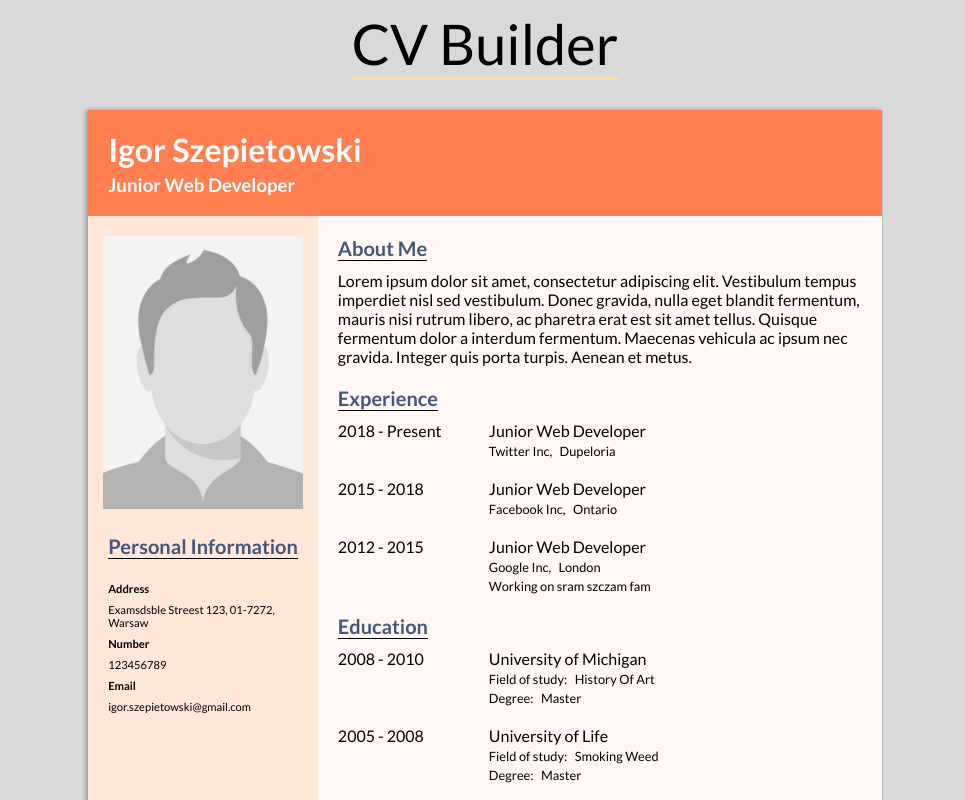
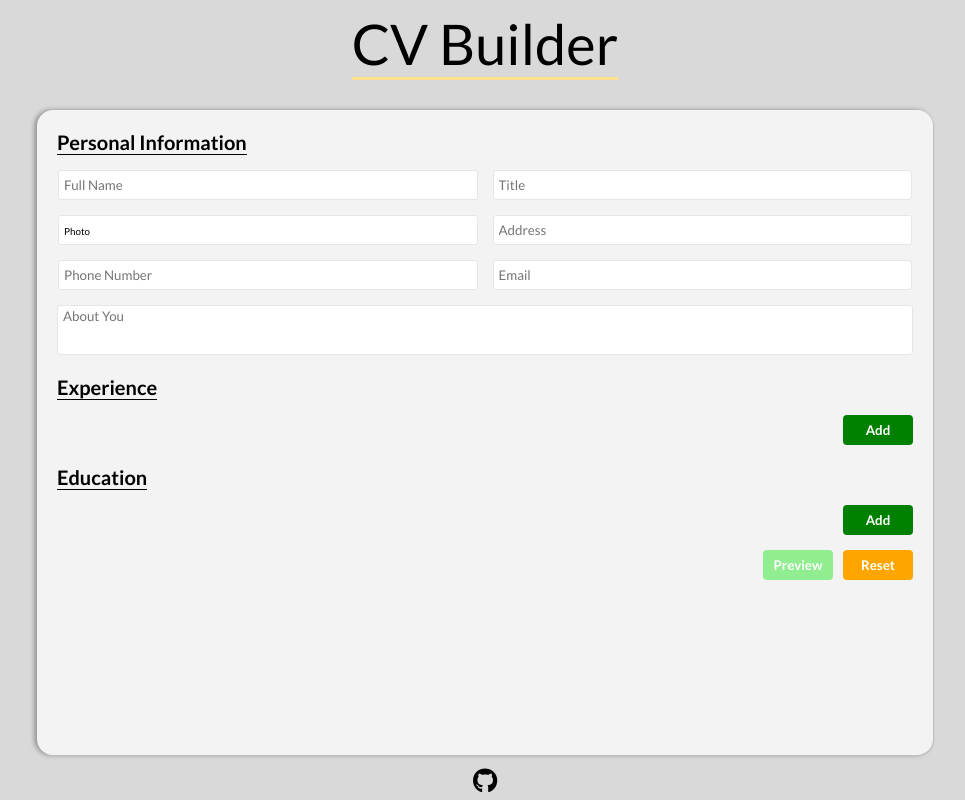
Before and after one commit to igips/cv-application, a React (Create React App) app: page / in a window 1280 px wide. Shown: the top 800 px of the page, without its empty margins (155-1120 px from the left). Built offline with nearby package versions, Linux system fonts and the light colour scheme.

Commit message:
Refactor education and experience render function

```diff
--- a/src/components/form.js
+++ b/src/components/form.js
@@ -8,14 +8,14 @@ import Education from "./Education";
 import Preview from "./Preview";
 import PrevRes from "./PrevRes";
 import emptyAvatar from "../img/emptyAvatar.png";
+import Button from "./Button";
 
 class Form extends React.Component {
 	constructor(props) {
 		super(props);
 
 		this.state = {
-			preview: true,
-			ExperienceForm: [],
+			preview: false,
 			EducationForm: [],
 			personalInfo: {
 				fullName: "",
@@ -38,15 +38,11 @@ class Form extends React.Component {
 		this.handleChangeEducation = this.handleChangeEducation.bind(this);
 		this.handleDeleteEducation = this.handleDeleteEducation.bind(this);
 		this.handleReset = this.handleReset.bind(this);
-		this.addStateFormExperience = this.addStateFormExperience.bind(this);
-		this.deleteFormExpereience = this.deleteFormExpereience.bind(this);
-		this.addStateFormEducation = this.addStateFormEducation.bind(this);
-		this.deleteFormEducation = this.deleteFormEducation.bind(this);
+		this.handlePreview = this.handlePreview.bind(this);
 	}
 
 	handleReset() {
 		this.setState({
-			ExperienceForm: [],
 			EducationForm: [],
 			personalInfo: {
 				fullName: "",
@@ -60,6 +56,21 @@ class Form extends React.Component {
 			experience: [],
 			education: [],
 		});
+	}
+
+	handlePreview() {
+		if(this.state.preview) {
+			this.setState({
+				...this.state,
+				preview: false,
+			});
+
+		} else {
+			this.setState({
+				...this.state,
+				preview: true,
+			});
+		}
 	}
 
 	handleChange(e) {
@@ -141,6 +152,8 @@ class Form extends React.Component {
 		});
 	}
 
+
+
 	handleChangeEducation(e, key) {
 		this.setState((state) => {
 			const newEdu = state.education.map((item) => {
@@ -169,54 +182,16 @@ class Form extends React.Component {
 		});
 	}
 
-	addStateFormExperience(state, key) {
-		this.setState(
-			{
-				...this.state,
-				ExperienceForm: [...this.state.ExperienceForm, state],
-			},
-			() => this.handleAddExperience(key)
-		);
-	}
 
-	deleteFormExpereience(key) {
-		this.setState(
-			(state) => {
-				const forms = state.ExperienceForm.filter((fragment) => fragment.key !== key);
-
-				return { ...state, ExperienceForm: [...forms] };
-			},
-			() => this.handleDeleteExperience(key)
-		);
-	}
-
-	addStateFormEducation(state, key) {
-		this.setState(
-			{
-				...this.state,
-				EducationForm: [...this.state.EducationForm, state],
-			},
-			() => this.handleAddEducation(key)
-		);
-	}
-
-	deleteFormEducation(key) {
-		this.setState(
-			(state) => {
-				const forms = state.EducationForm.filter((fragment) => fragment.key !== key);
-				return { ...state, EducationForm: [...forms] };
-			},
-			() => this.handleDeleteEducation(key)
-		);
-	}
 
 	render() {
+
 		if (this.state.preview) {
 			document.querySelector('meta[name="viewport"]').setAttribute("content", "width=793px");
-
 			return (
 				<main className="preview">
-					<Preview></Preview>
+					<Preview data={this.state}></Preview>
+					<Button type="preview" prev={this.handlePreview}></Button>
 
 				</main>
 			);
@@ -234,23 +209,21 @@ class Form extends React.Component {
 					<p className="notFirstPara">Experience</p>
 
 					<Experience
-						forms={this.state.ExperienceForm}
-						addState={this.addStateFormExperience}
+						addState={this.handleAddExperience}
 						change={this.handleChangeExperience}
 						val={this.state.experience}
-						del={this.deleteFormExpereience}
+						del={this.handleDeleteExperience}
 					></Experience>
 
 					<p className="notFirstPara">Education</p>
 
 					<Education
-						forms={this.state.EducationForm}
-						addState={this.addStateFormEducation}
+						addState={this.handleAddEducation}
 						val={this.state.education}
 						change={this.handleChangeEducation}
-						del={this.deleteFormEducation}
+						del={this.handleDeleteEducation}
 					></Education>
-					<PrevRes res={this.handleReset}></PrevRes>
+					<PrevRes prev={this.handlePreview} res={this.handleReset}></PrevRes>
 				</main>
 			);
 		}
```
